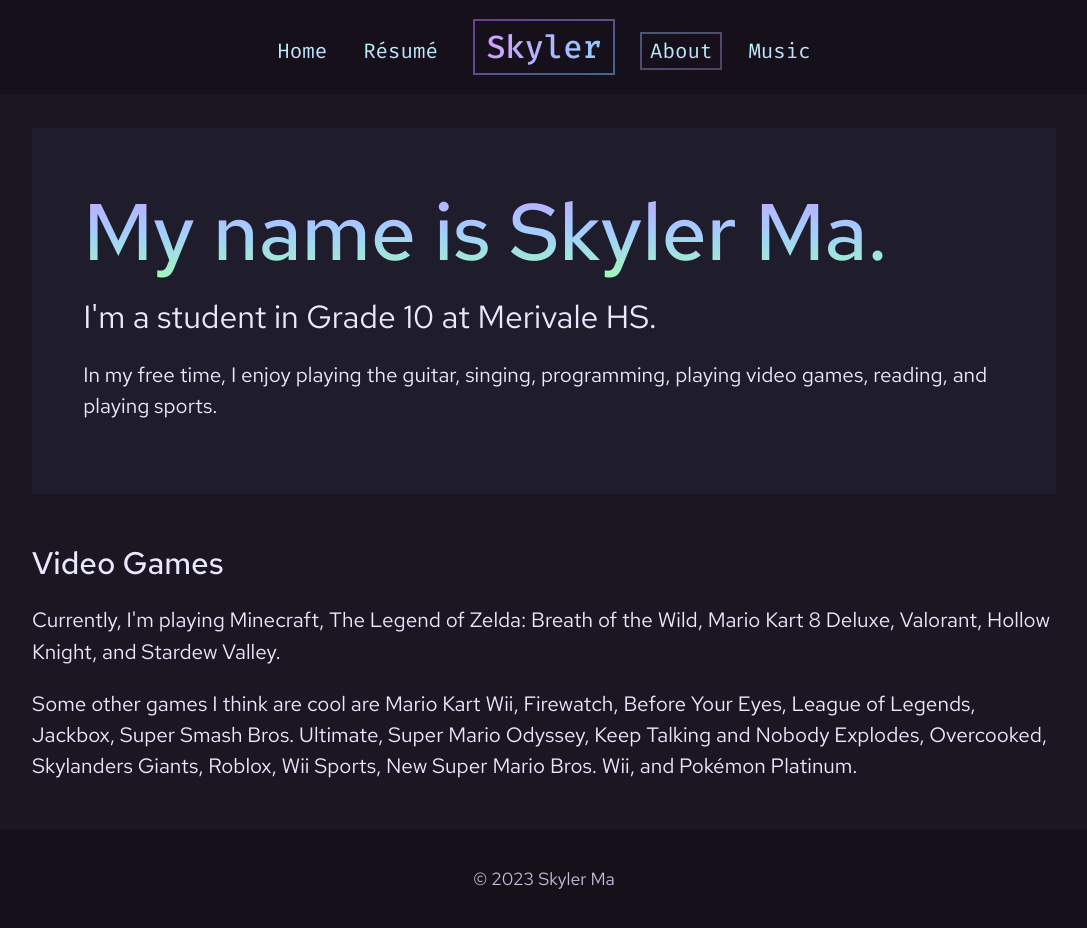
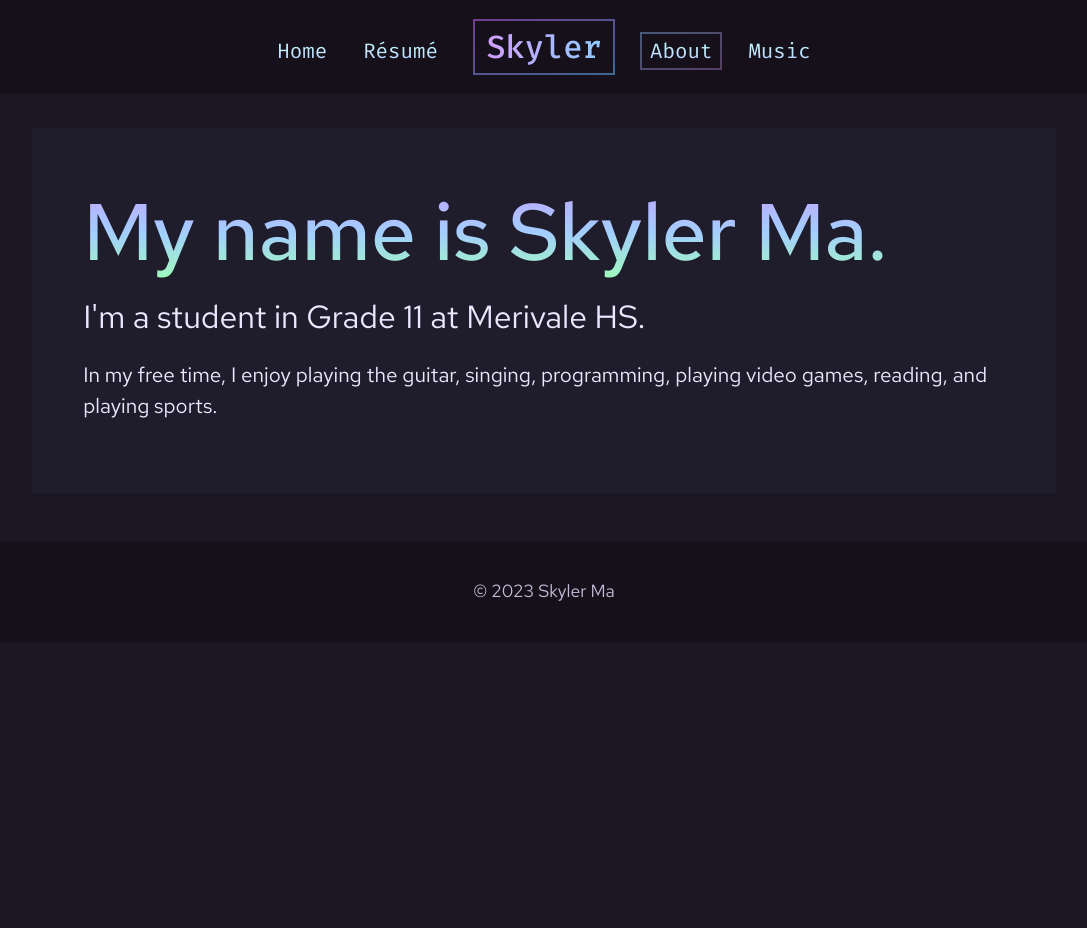
Before and after one commit to sky46/skylerma.com, an Eleventy site: page about.njk in a window 1280 px wide. Shown: the whole page, without its empty margins (96-1183 px from the left). After the commit the page ends 800 px from the top, so only its background shows below. Built offline with nearby package versions, Linux system fonts and the light colour scheme; Eleventy itself is replaced by a stand-in of ours; files that its build step writes are made by us from their sources.

Commit message:
Remove video games heading/paragraph from About

```diff
--- a/about.njk
+++ b/about.njk
@@ -6,13 +6,6 @@ name: about
 
 <div class="topic-heading-div">
   <h1 class="topic-heading about-heading">My name is Skyler Ma.</h1>
-  <h2 class="topic-subheading about-subheading">I'm a student in Grade 10 at Merivale HS.</h2>
+  <h2 class="topic-subheading about-subheading">I'm a student in Grade 11 at Merivale HS.</h2>
   <p>In my free time, I enjoy playing the guitar, singing, programming, playing video games, reading, and playing sports.</p>
 </div>
-
-<h2 class="section-heading">Video Games</h2>
-<p>Currently, I'm playing Minecraft, The Legend of Zelda: Breath of the Wild, Mario Kart 8 Deluxe, Valorant, Hollow Knight, and Stardew Valley.</p>
-<p>Some other games I think are cool are Mario Kart Wii, Firewatch, Before Your Eyes, League of Legends, Jackbox, Super Smash Bros. Ultimate, Super Mario Odyssey,
-  Keep Talking and Nobody Explodes, Overcooked, Skylanders Giants, Roblox, Wii Sports, New Super Mario Bros. Wii, and Pokémon Platinum.
-</p>
-</div>
```
